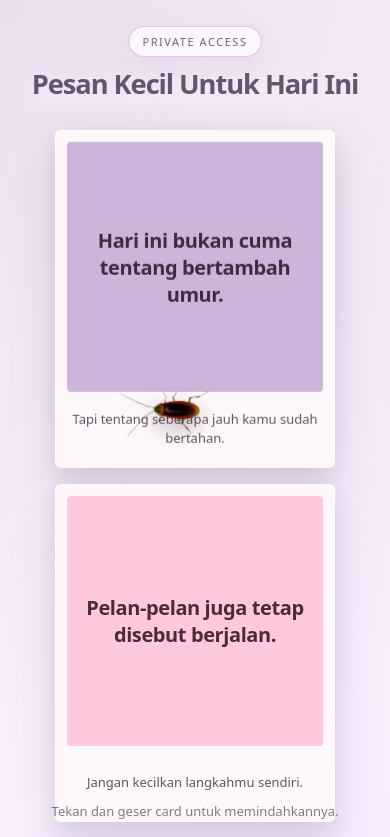
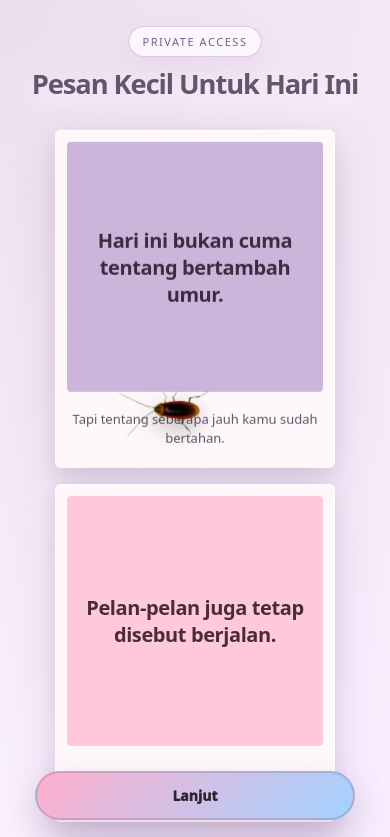
Before and after one commit to ikyshinicy/ucapan-ultah, a plain HTML site: page polaroid.html in a window 390 px wide. Shown: the top 837 px of the page. Drawn offline with Linux system fonts and the light colour scheme.

Commit message:
Add next action button to polaroid.html

```diff
--- a/polaroid.html
+++ b/polaroid.html
@@ -331,6 +331,34 @@
       }
     }
 
+
+
+    .next-action {
+      position: fixed;
+      right: 24px;
+      bottom: 24px;
+      z-index: 40;
+      pointer-events: auto;
+    }
+
+    .next-btn {
+      border: 0;
+      border-radius: 999px;
+      padding: 13px 20px;
+      background: linear-gradient(135deg, #FFAFCC, #A2D2FF);
+      color: #2d2433;
+      font: inherit;
+      font-size: 14px;
+      font-weight: 950;
+      cursor: pointer;
+      box-shadow: 0 14px 34px rgba(122, 93, 139, 0.24);
+      border: 2px solid rgba(122, 93, 139, 0.28);
+    }
+
+    .next-btn:active {
+      transform: scale(0.96);
+    }
+
     @media (max-width: 760px) {
       body {
         overflow-y: auto;
@@ -375,6 +403,18 @@
 
       .cockroach {
         width: 160px;
+      }
+
+      .next-action {
+        left: 50%;
+        right: auto;
+        bottom: 24px;
+        transform: translateX(-50%);
+        width: min(90%, 320px);
+      }
+
+      .next-btn {
+        width: 100%;
       }
     }
   </style>
@@ -445,6 +485,10 @@
     <div class="cockroach-label" id="cockroachLabel">eh apaan tuh?</div>
 
     <p class="hint">Tekan dan geser card untuk memindahkannya.</p>
+
+    <div class="next-action">
+      <button class="next-btn" id="nextBtn" type="button">Lanjut</button>
+    </div>
   </main>
 
   <script>
@@ -510,6 +554,11 @@
 
     const cockroach = document.getElementById("cockroach");
     const cockroachLabel = document.getElementById("cockroachLabel");
+    const nextBtn = document.getElementById("nextBtn");
+
+    nextBtn.addEventListener("click", () => {
+      window.location.href = "final-page.html";
+    });
 
     function showCockroach() {
       const randomTop = 28 + Math.random() * 48;
```
